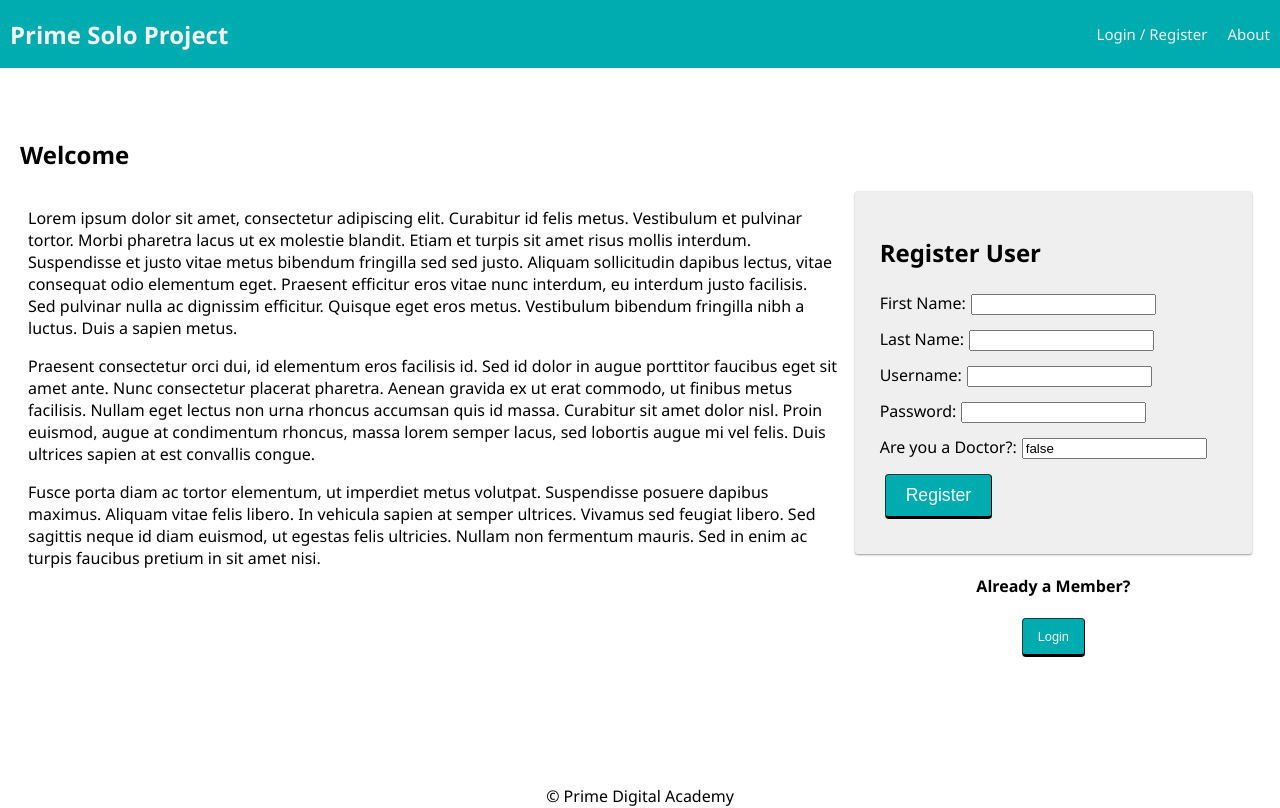
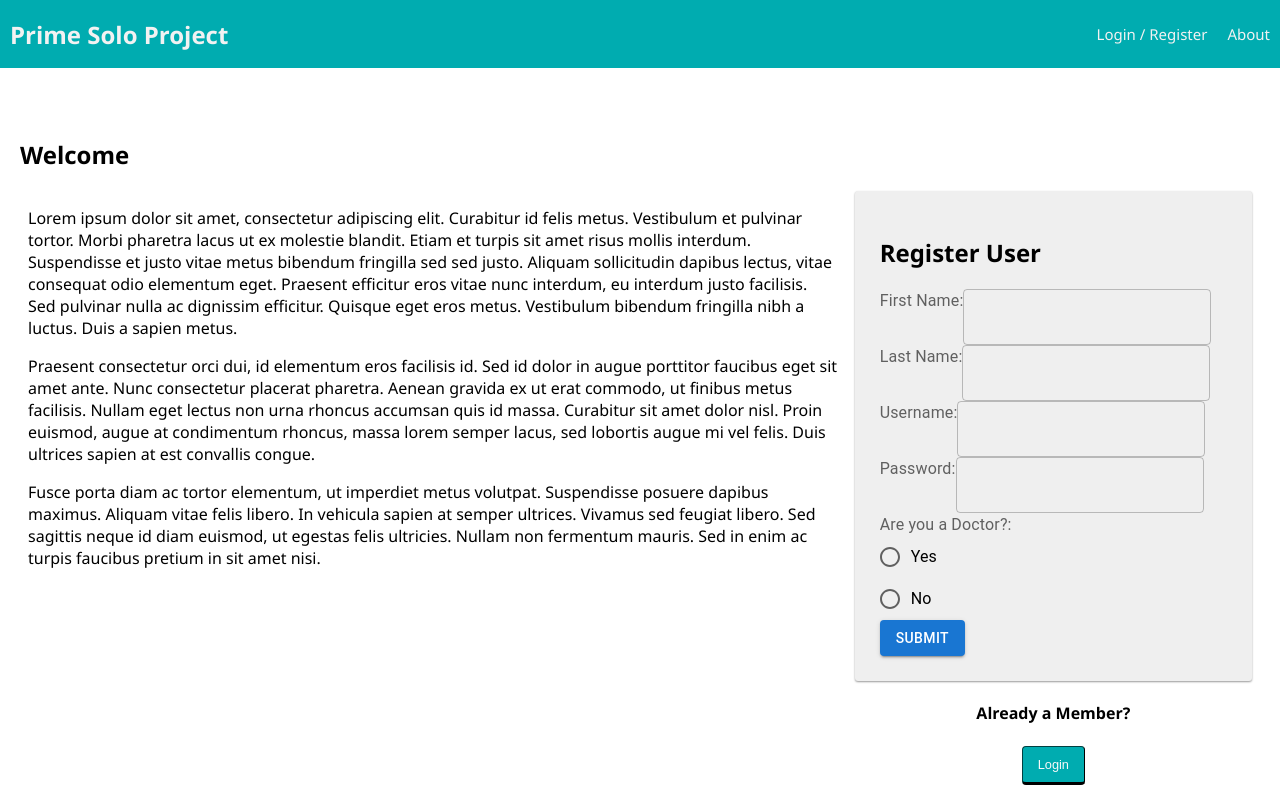
Before and after one commit to drewhoek/solo-project-rehab-record, a React (Create React App) app: page /#/home in a window 1280 px wide. Shown: the top 808 px of the page. Built offline with nearby package versions, Linux system fonts and the light colour scheme; no server answers.

Commit message:
Register/Login page working as intended, beginning work on routers

```diff
--- a/package.json
+++ b/package.json
@@ -7,6 +7,11 @@
     "node": "16.x"
   },
   "dependencies": {
+    "@emotion/react": "^11.10.6",
+    "@emotion/styled": "^11.10.6",
+    "@fontsource/roboto": "^4.5.8",
+    "@mui/icons-material": "^5.11.9",
+    "@mui/material": "^5.11.10",
     "axios": "^0.21.1",
     "bcryptjs": "^2.4.3",
     "cookie-session": "^2.0.0",
--- a/src/components/Pages/RegisterPage/RegisterForm.jsx
+++ b/src/components/Pages/RegisterPage/RegisterForm.jsx
@@ -1,5 +1,14 @@
 import React, { useState } from "react";
 import { useDispatch, useSelector } from "react-redux";
+import {
+	Button,
+	FormControl,
+	FormLabel,
+	TextField,
+	RadioGroup,
+	Radio,
+	FormControlLabel,
+} from "@mui/material";
 
 function RegisterForm() {
 	const [username, setUsername] = useState("");
@@ -34,67 +43,75 @@ function RegisterForm() {
 				</h3>
 			)}
 			<div>
-				<label htmlFor="first_name">
+				<FormLabel htmlFor="first_name">
 					First Name:
-					<input
+					<TextField
 						type="text"
 						name="first_name"
 						value={firstName}
 						required
 						onChange={(event) => setFirstName(event.target.value)}
 					/>
-				</label>
+				</FormLabel>
 			</div>
 			<div>
-				<label htmlFor="last_name">
+				<FormLabel htmlFor="last_name">
 					Last Name:
-					<input
+					<TextField
 						type="text"
 						name="last_name"
 						value={lastName}
 						required
 						onChange={(event) => setLastName(event.target.value)}
 					/>
-				</label>
+				</FormLabel>
 			</div>
 			<div>
-				<label htmlFor="username">
+				<FormLabel htmlFor="username">
 					Username:
-					<input
+					<TextField
 						type="text"
 						name="username"
 						value={username}
 						required
 						onChange={(event) => setUsername(event.target.value)}
 					/>
-				</label>
+				</FormLabel>
 			</div>
 			<div>
-				<label htmlFor="password">
+				<FormLabel htmlFor="password">
 					Password:
-					<input
+					<TextField
 						type="password"
 						name="password"
 						value={password}
 						required
 						onChange={(event) => setPassword(event.target.value)}
 					/>
-				</label>
+				</FormLabel>
 			</div>
 			<div>
-				<label htmlFor="username">
-					Are you a Doctor?:
-					<input
-						type="text"
-						name="is_doctor"
-						value={isDoctor}
-						required
-						onChange={(event) => setIsDoctor(event.target.value)}
-					/>
-				</label>
+				<FormLabel htmlFor="is_doctor">Are you a Doctor?:</FormLabel>
+				<RadioGroup
+					defaultValue="No"
+					name="radio-buttons-group"
+					onChange={() => {
+						setIsDoctor(event.target.value);
+					}}
+				>
+					<FormControlLabel value={true} control={<Radio />} label="Yes" />
+					<FormControlLabel value={false} control={<Radio />} label="No" />
+				</RadioGroup>
 			</div>
 			<div>
-				<input className="btn" type="submit" name="submit" value="Register" />
+				<Button
+					variant="contained"
+					className="btn"
+					type="submit"
+					value="Register"
+				>
+					Submit
+				</Button>
 			</div>
 		</form>
 	);
```
Also changed, not shown: 2 other files (tests, documents, lock files or other folders).
